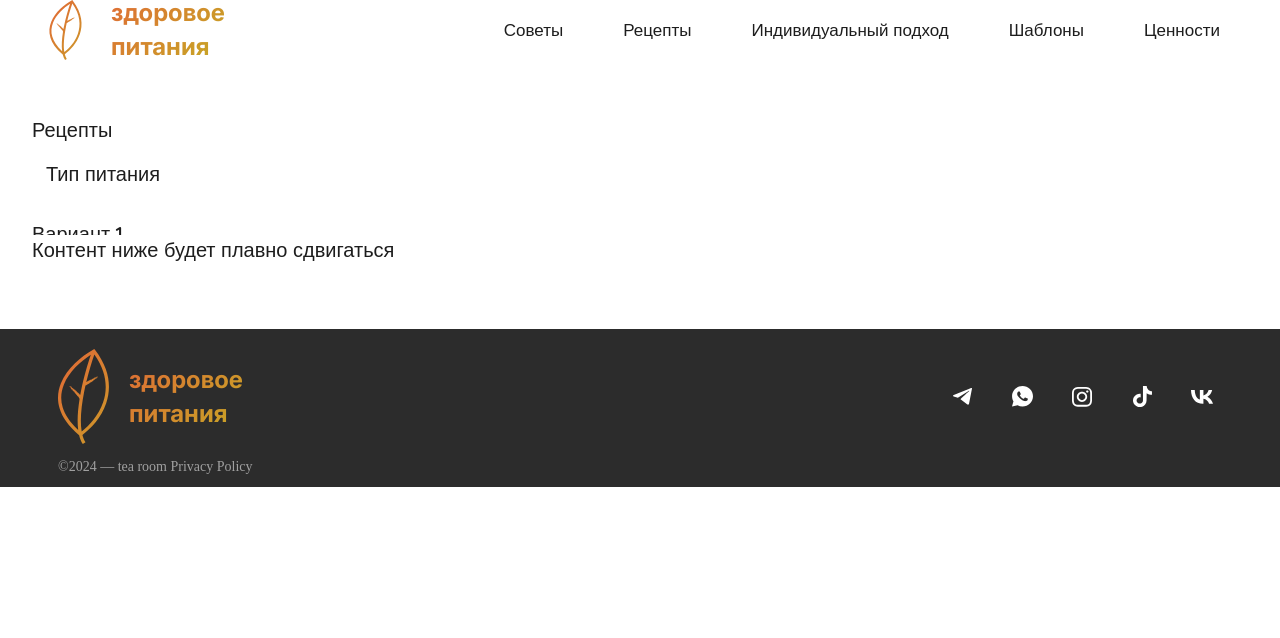
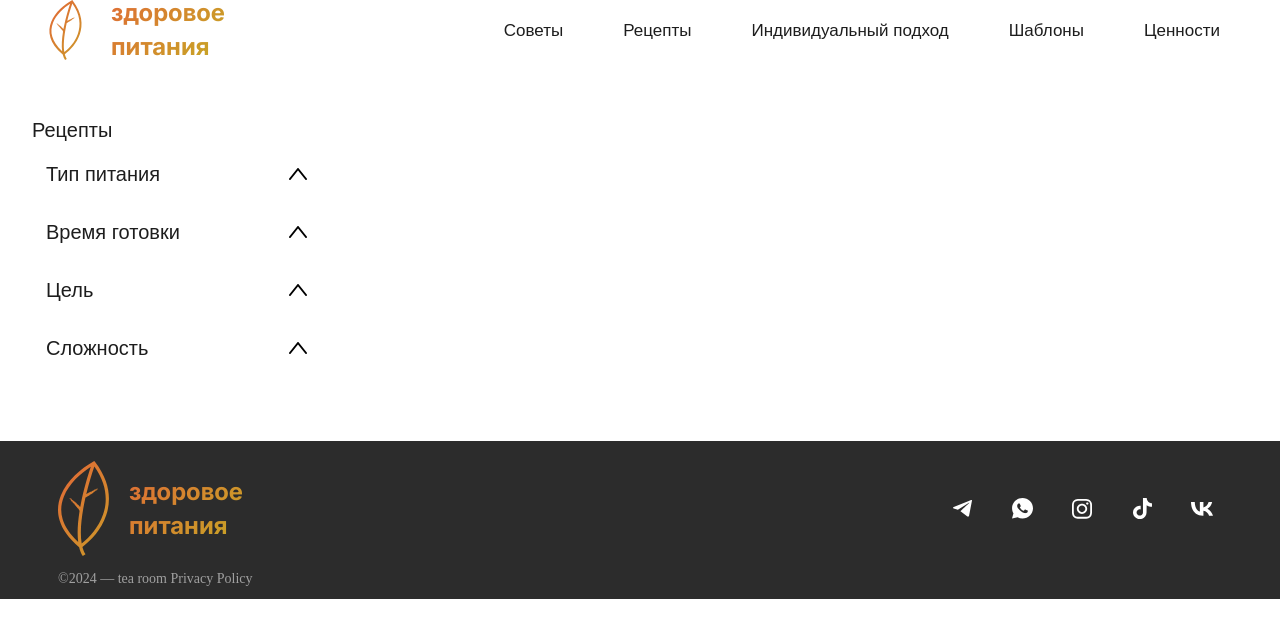
Before and after one commit to Anatoliy2024/healthy-food, a Next.js app: page /Recipes in a window 1280 px wide. Shown: the top 638 px of the page. Built offline with nearby package versions, Linux system fonts and the light colour scheme.

Commit message:
create option in Recipes

```diff
--- a/src/app/Recipes/Recipes.module.scss
+++ b/src/app/Recipes/Recipes.module.scss
@@ -3,27 +3,43 @@
   max-width: 1216px;
   margin: 0 auto;
 
-  .trigger {
-    padding: 14px;
-    border-radius: 12px;
-    cursor: pointer;
-  }
+  .content {
+    display: flex;
+    gap: 20px;
+    .option {
+      flex: 1 1 auto;
+      max-width: 289px;
+      width: 100%;
 
-  .panel {
-    display: grid;
-    grid-template-rows: 0fr;
-    transition: grid-template-rows 0.35s ease;
-  }
+      // .triggerContainer {
+      //   display: flex;
+      //   justify-content: space-between;
+      //   align-items: center;
+      //   cursor: pointer;
+      //   padding: 14px;
+      //   .trigger {
+      //     cursor: pointer;
 
-  .panel > .inner {
-    overflow: hidden;
-  }
+      //     // border-radius: 12px;
+      //     // background: blue;
+      //   }
+      // }
+      // .panel {
+      //   display: grid;
+      //   grid-template-rows: 0fr;
+      //   transition: grid-template-rows 0.35s ease;
 
-  .open {
-    grid-template-rows: 1fr;
-  }
+      //   .inner {
+      //     overflow: hidden;
 
-  .inner {
-    padding: 16px 0;
+      //     // padding: 16px 0;
+      //   }
+      // }
+      // .open {
+      //   grid-template-rows: 1fr;
+      // }
+    }
+    .recipe {
+    }
   }
 }
--- a/src/app/Recipes/page.tsx
+++ b/src/app/Recipes/page.tsx
@@ -2,32 +2,102 @@
 import InnerApp from "@/providers/InnerApp"
 import style from "./Recipes.module.scss"
 import { useState } from "react"
+
+import { FilterBlock } from "@/components/FilterBlock/FilterBlock"
+
+const FILTERS = [
+  {
+    key: "ingestion",
+    title: "Тип питания",
+    options: [
+      { value: "breakfast", label: "Завтрак" },
+      { value: "lunch", label: "Обед" },
+      { value: "smoothie", label: "Смузи" },
+      { value: "dinner", label: "Ужин" },
+    ],
+  },
+  {
+    key: "cookingTime",
+    title: "Время готовки",
+    options: [
+      { value: "fast", label: "быстрые - 15-20 мин." },
+      { value: "middling", label: "средние - 20-40 мин." },
+      { value: "long", label: "долго - более 40 мин." },
+    ],
+  },
+  {
+    key: "yourTarget",
+    title: "Цель",
+    options: [
+      { value: "muscleGain", label: "набор массы" },
+      { value: "detox", label: "детокс" },
+      { value: "weightLoss", label: "похудения" },
+      { value: "weightSupport", label: "поддержка веса" },
+    ],
+  },
+  {
+    key: "complexity",
+    title: "Сложность",
+    options: [
+      { value: "easy", label: "легко" },
+      { value: "middle", label: "средние" },
+      { value: "difficult", label: "сложно" },
+    ],
+  },
+]
+
+export type SetOpenType = {
+  ingestion: boolean
+  cookingTime: boolean
+  complexity: boolean
+  yourTarget: boolean
+}
+export type SetIsCheckedType = {
+  ingestion: string
+  cookingTime: string
+  complexity: string
+  yourTarget: string
+}
+
 export default function Recipes() {
-  const [open, setOpen] = useState(false)
+  const [open, setOpen] = useState<SetOpenType>({
+    ingestion: false,
+    cookingTime: false,
+    complexity: false,
+    yourTarget: false,
+  })
+  // const [openIngestion, setOpenIngestion] = useState(false)
+
+  const [isChecked, setIsChecked] = useState<SetIsCheckedType>({
+    ingestion: "",
+    cookingTime: "",
+    complexity: "",
+    yourTarget: "",
+  })
+  // const [isCheckedIngestion, setIsCheckedIngestion] = useState("")
+  console.log("isCheckedIngestion", isChecked)
   return (
     <InnerApp>
       <div className={style.wrapper}>
         <h1>Рецепты</h1>
         <div className={style.content}>
           <div className={style.option}>
-            <div>
-              <button
-                className={style.trigger}
-                onClick={() => setOpen((o) => !o)}
-              >
-                Тип питания
-              </button>
-              <div className={`${style.panel} ${open ? style.open : ""}`}>
-                <div className={style.inner}>
-                  <div>Вариант 1</div>
-                  <div>Вариант 2</div>
-                  <div>Вариант 3</div>
-                </div>
-              </div>
-            </div>
-            <div className={style.contentBelow}>
+            {FILTERS.map((f) => (
+              <FilterBlock
+                key={f.key}
+                filterKey={f.key}
+                title={f.title}
+                options={f.options}
+                open={open}
+                setOpen={setOpen}
+                checked={isChecked}
+                setChecked={setIsChecked}
+              />
+            ))}
+
+            {/* <div className={style.contentBelow}>
               Контент ниже будет плавно сдвигаться
-            </div>
+            </div> */}
           </div>
           <div className={style.recipe}></div>
         </div>
--- /dev/null
+++ b/src/assets/svg/ArrowClose.tsx
@@ -0,0 +1,19 @@
+export function ArrowClose() {
+  return (
+    <svg
+      width="18"
+      height="12"
+      viewBox="0 0 18 12"
+      fill="none"
+      xmlns="http://www.w3.org/2000/svg"
+    >
+      <path
+        d="M1 11L9 1L17 11"
+        stroke="black"
+        strokeWidth="2"
+        strokeLinecap="round"
+        strokeLinejoin="round"
+      />
+    </svg>
+  )
+}
--- /dev/null
+++ b/src/assets/svg/ArrowOpen.tsx
@@ -0,0 +1,19 @@
+export function ArrowOpen() {
+  return (
+    <svg
+      width="18"
+      height="12"
+      viewBox="0 0 18 12"
+      fill="none"
+      xmlns="http://www.w3.org/2000/svg"
+    >
+      <path
+        d="M1 1.00003L9.00001 11L17 1.00003"
+        stroke="black"
+        strokeWidth="2"
+        strokeLinecap="round"
+        strokeLinejoin="round"
+      />
+    </svg>
+  )
+}
--- /dev/null
+++ b/src/components/FilterBlock/FilterBlock.module.scss
@@ -0,0 +1,27 @@
+.triggerContainer {
+  display: flex;
+  justify-content: space-between;
+  align-items: center;
+  cursor: pointer;
+  padding: 14px;
+  .trigger {
+    cursor: pointer;
+
+    // border-radius: 12px;
+    // background: blue;
+  }
+}
+.panel {
+  display: grid;
+  grid-template-rows: 0fr;
+  transition: grid-template-rows 0.35s ease;
+
+  .inner {
+    overflow: hidden;
+
+    // padding: 16px 0;
+  }
+}
+.open {
+  grid-template-rows: 1fr;
+}
--- /dev/null
+++ b/src/components/FilterBlock/FilterBlock.tsx
@@ -0,0 +1,69 @@
+import { ArrowOpen } from "@/assets/svg/ArrowOpen"
+import style from "./FilterBlock.module.scss"
+import { ArrowClose } from "@/assets/svg/ArrowClose"
+import { SetIsCheckedType, SetOpenType } from "@/app/Recipes/page"
+import { Dispatch, SetStateAction } from "react"
+type FilterKey = keyof SetOpenType
+export function FilterBlock({
+  filterKey,
+  title,
+  options,
+  open,
+  setOpen,
+  checked,
+  setChecked,
+}: {
+  filterKey: string
+  title: string
+  options: { value: string; label: string }[]
+
+  open: SetOpenType
+  setOpen: Dispatch<SetStateAction<SetOpenType>>
+  checked: SetIsCheckedType
+  setChecked: Dispatch<SetStateAction<SetIsCheckedType>>
+}) {
+  return (
+    <div>
+      <div
+        className={style.triggerContainer}
+        onClick={() => {
+          setOpen((o) => ({ ...o, [filterKey]: !o[filterKey as FilterKey] }))
+
+          if (open[filterKey as FilterKey]) {
+            setChecked((c) => ({ ...c, [filterKey]: "" }))
+          }
+        }}
+      >
+        <button className={style.trigger}>{title}</button>
+        {open[filterKey as FilterKey] ? <ArrowOpen /> : <ArrowClose />}
+      </div>
+
+      <div
+        className={`${style.panel} ${
+          open[filterKey as FilterKey] ? style.open : ""
+        }`}
+      >
+        <div className={style.inner}>
+          {options.map((opt) => (
+            <div key={opt.value}>
+              <input
+                type="radio"
+                id={opt.value}
+                name={filterKey}
+                value={opt.value}
+                checked={checked[filterKey as FilterKey] === opt.value}
+                onChange={(e) =>
+                  setChecked((c) => ({
+                    ...c,
+                    [filterKey]: e.target.value,
+                  }))
+                }
+              />
+              <label htmlFor={opt.value}>{opt.label}</label>
+            </div>
+          ))}
+        </div>
+      </div>
+    </div>
+  )
+}
```
